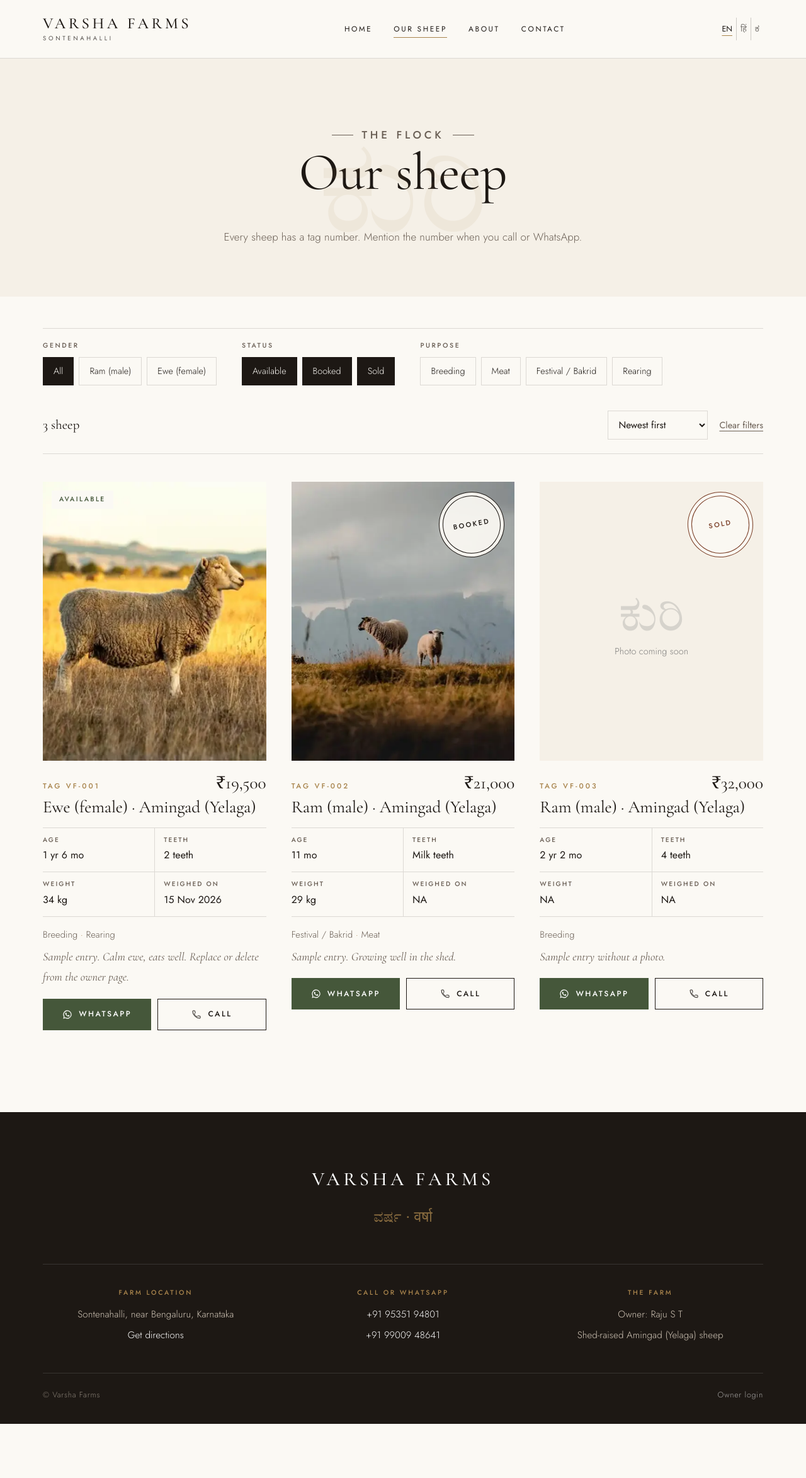
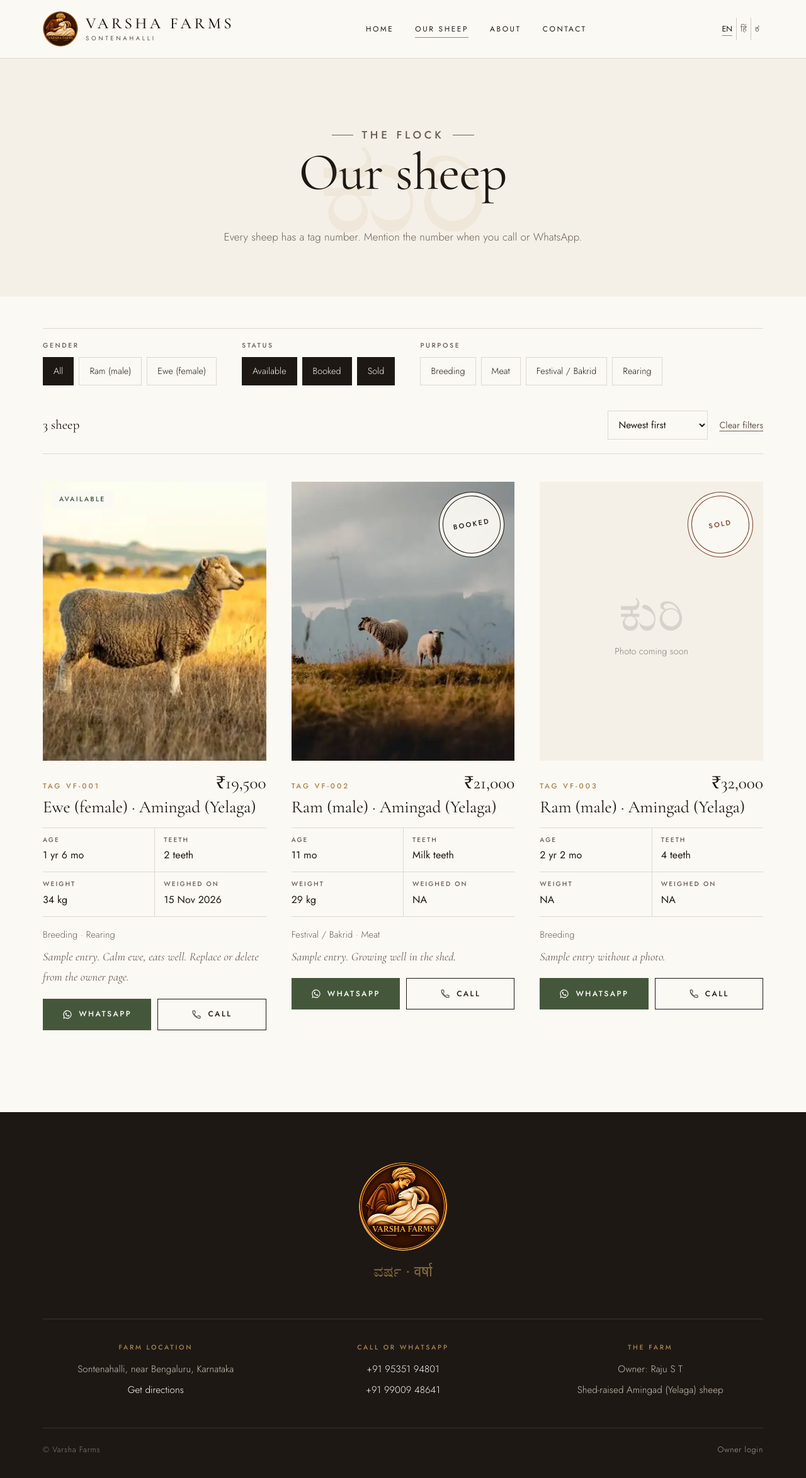
Before and after one commit to Shreyas-GowdaSR/varsha-farms, a plain HTML site: page explore.html in a window 1280 px wide. Shown: the whole page at 63% size. Before the commit the page ends 2261 px from the top, so only its background shows below. Drawn offline with nearby package versions, Linux system fonts and the light colour scheme; a web font is replaced by a local one.

Commit message:
Add Varsha Farms logo to header, footer and icons
Co-Authored-By: Claude Opus 5.5 <noreply@anthropic.com>

```diff
--- a/assets/css/site.css
+++ b/assets/css/site.css
@@ -88,7 +88,11 @@ p { margin: 0 0 1.1em; }
 .site-head { position: relative; z-index: 30; background: var(--paper); border-bottom: 1px solid var(--line); color: var(--ink); }
 .site-head.is-overlay { position: absolute; top: 0; left: 0; right: 0; background: transparent; border-bottom-color: var(--line-light); color: #fff; }
 .head-inner { display: flex; align-items: center; justify-content: space-between; gap: 16px; min-height: 76px; }
-.brand { text-decoration: none; display: flex; flex-direction: column; line-height: 1; }
+.brand { text-decoration: none; display: flex; align-items: center; gap: 12px; line-height: 1; min-width: 0; }
+.brand-logo { width: 46px; height: 46px; flex-shrink: 0; border-radius: 50%; }
+.brand-text { display: flex; flex-direction: column; min-width: 0; }
+@media (max-width: 520px) { .brand { gap: 9px; } .brand-logo { width: 40px; height: 40px; } .brand-name { font-size: 1.05rem !important; letter-spacing: .1em !important; } .brand-sub { font-size: .52rem; letter-spacing: .3em; } .head-tools { gap: 8px; } .lang button { padding: 8px 5px; } }
+@media (min-width: 900px) { .brand-logo { width: 56px; height: 56px; } }
 .brand-name { font-family: "Cormorant Garamond", serif; font-size: 1.55rem; font-weight: 500; letter-spacing: .18em; text-transform: uppercase; white-space: nowrap; }
 .brand-sub { font: 400 .6rem/1 var(--font-body); letter-spacing: .38em; text-transform: uppercase; margin-top: 7px; opacity: .75; }
 .nav { display: none; }
@@ -343,7 +347,7 @@ dialog.viewer .close { display: block; margin: 0 0 10px auto; color: #fff; borde
 .site-foot a { color: #fff; text-decoration: none; }
 .site-foot a:hover { color: var(--gold); }
 .foot-brand { text-align: center; margin-bottom: 54px; }
-.foot-brand .brand-name { color: #fff; font-size: 1.9rem; display: block; }
+.foot-logo { width: 140px; height: 140px; margin: 0 auto; border-radius: 50%; }
 .foot-brand .foot-script { display: block; font-family: "Tiro Kannada", serif; color: var(--gold); font-size: 1.5rem; margin-top: 12px; opacity: .8; }
 .foot-cols { display: grid; gap: 34px; text-align: center; padding: 40px 0; border-top: 1px solid rgba(255,255,255,.12); border-bottom: 1px solid rgba(255,255,255,.12); }
 @media (min-width: 760px) { .foot-cols { grid-template-columns: repeat(3, 1fr); } }
--- a/explore.html
+++ b/explore.html
@@ -8,8 +8,9 @@
 <meta name="theme-color" content="#1d1814">
 <meta property="og:title" content="Sheep for sale — Varsha Farms">
 <meta property="og:description" content="Amingad (Yelaga) sheep for sale at Varsha Farms, Sontenahalli: tag number, age, teeth, weight and price for every sheep.">
-<meta property="og:image" content="media/home/ewe-golden-field.webp">
-<link rel="icon" href="assets/img/favicon.svg" type="image/svg+xml">
+<meta property="og:image" content="assets/img/logo-512.webp">
+<link rel="icon" href="assets/img/favicon-48.png" type="image/png" sizes="48x48">
+<link rel="apple-touch-icon" href="assets/img/apple-touch-icon.png">
 <link rel="preconnect" href="https://fonts.googleapis.com">
 <link rel="preconnect" href="https://fonts.gstatic.com" crossorigin>
 <link rel="stylesheet" href="https://fonts.googleapis.com/css2?family=Cormorant+Garamond:ital,wght@0,400;0,500;1,400&family=Jost:wght@300;400;500&family=Tiro+Devanagari+Hindi&family=Tiro+Kannada&display=swap">
@@ -23,8 +24,11 @@
 <header class="site-head">
   <div class="wrap head-inner">
     <a class="brand" href="./">
-      <span class="brand-name">Varsha Farms</span>
-      <span class="brand-sub" data-i18n="brand.sub">Sontenahalli</span>
+      <img class="brand-logo" src="assets/img/logo-128.webp" width="52" height="52" alt="">
+      <span class="brand-text">
+        <span class="brand-name">Varsha Farms</span>
+        <span class="brand-sub" data-i18n="brand.sub">Sontenahalli</span>
+      </span>
     </a>
     <nav class="nav" id="nav" aria-label="Main">
       <button type="button" class="nav-close" data-i18n="nav.close">Close</button>
@@ -104,7 +108,7 @@
 <footer class="site-foot">
   <div class="wrap">
     <div class="foot-brand">
-      <span class="brand-name">Varsha Farms</span>
+      <img class="foot-logo" src="assets/img/logo-256.webp" width="140" height="140" alt="Varsha Farms" loading="lazy">
       <span class="foot-script" aria-hidden="true">ವರ್ಷ · <span style="font-family:'Tiro Devanagari Hindi',serif">वर्षा</span></span>
     </div>
     <div class="foot-cols">
```
Also changed, not shown: 404.html (+4 -3 lines), about.html (+9 -5 lines), contact.html (+9 -5 lines), index.html (+9 -5 lines), owner.html (+7 -3 lines), assets/img/apple-touch-icon.png (added), assets/img/favicon-48.png (added), assets/img/favicon.svg (deleted), assets/img/logo-128.webp (added), assets/img/logo-256.webp (added), assets/img/logo-512.webp (added).
